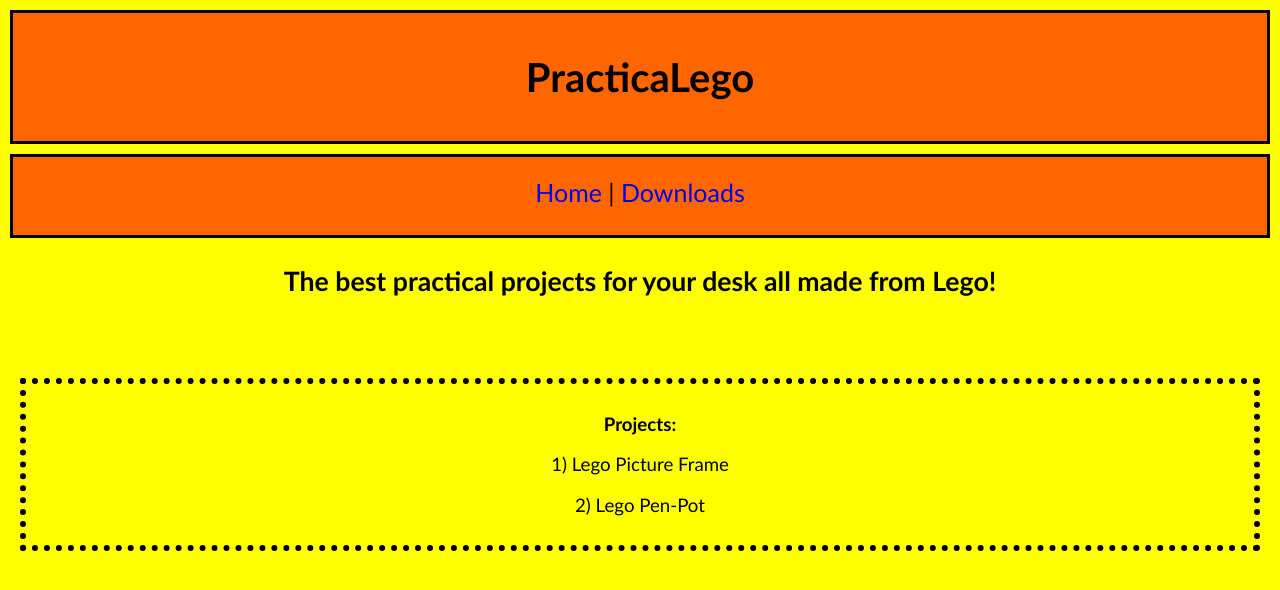
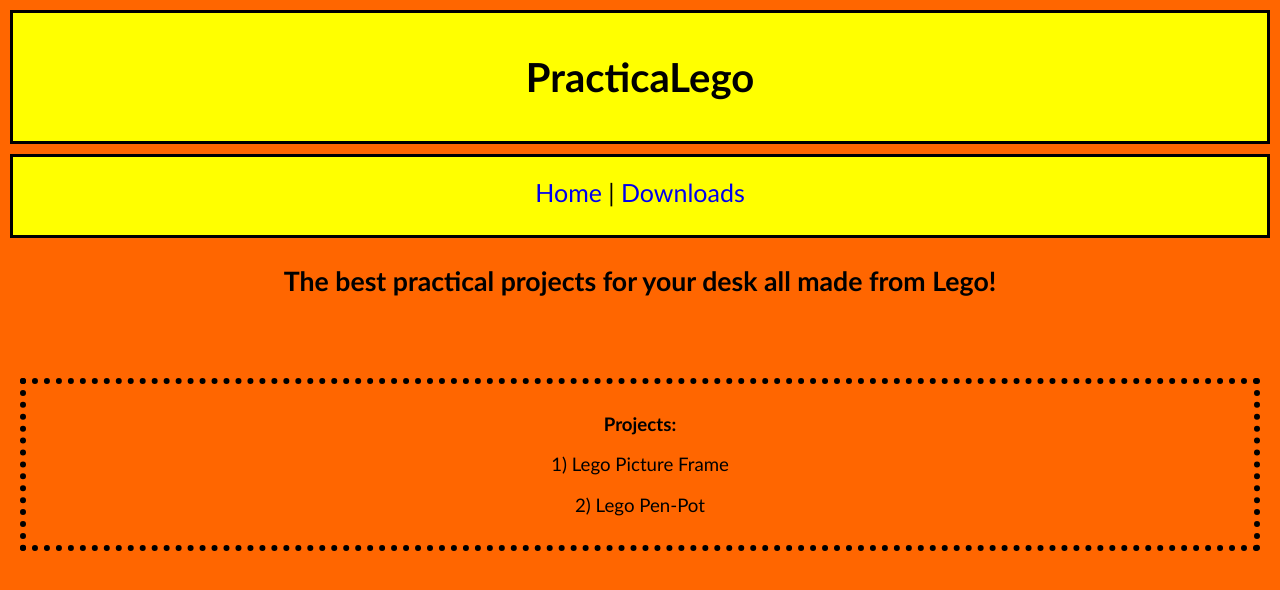
Before and after one commit to PracticaLego/PracticaLego.github.io, a plain HTML site: page index.html in a window 1280 px wide. Drawn offline with Linux system fonts and the light colour scheme.

Commit message:
Update index.html

```diff
--- a/index.html
+++ b/index.html
@@ -10,7 +10,7 @@
         body {
 
             margin:0;
-            background-color:#ffff00;
+            background-color:#ff6600;
             font-family: Trebuchet MS;
             text-decoration: none;
 
@@ -20,7 +20,7 @@
             text-align: center;
             color: black;
             font-size: 40px;
-            background-color: #ff6600;
+            background-color: #ffff00;
             border: solid black;
             margin:10px;
             text-decoration: none;
@@ -28,7 +28,7 @@
 
         .banner {
             background-size: cover;
-            background-color: #ff6600;
+            background-color: #ffff00;
             color: black;
             height:8px;
             text-align: center;
```
